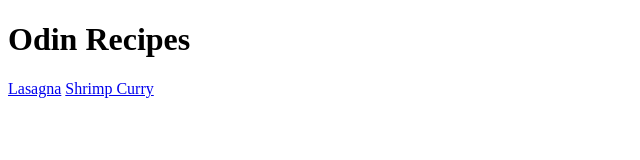
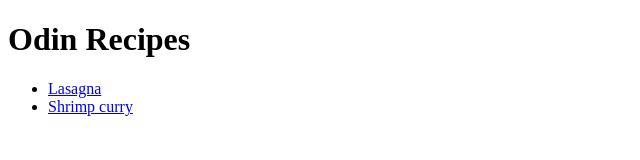
Before and after one commit to Kayden-201/odin-recipes, a plain HTML site: page index.html in a window 1280 px wide. Shown: the whole page, without its empty margins (0-640 px from the left). Drawn offline with Linux system fonts and the light colour scheme.

Commit message:
Add list to index.html

```diff
--- a/index.html
+++ b/index.html
@@ -7,7 +7,9 @@
 
     <body>
         <h1>Odin Recipes</h1>
-        <a href="./recipes/lasagna.html">Lasagna</a>
-        <a href="./recipes/shrimp-curry.html">Shrimp Curry</a>
+        <ul>
+       <li> <a href="./recipes/lasagna.html">Lasagna</a> </li>
+        <li> <a href="./recipes/shrimp-curry.html">Shrimp curry</a> </li>
+        </ul>
     </body>
 </html>
```
